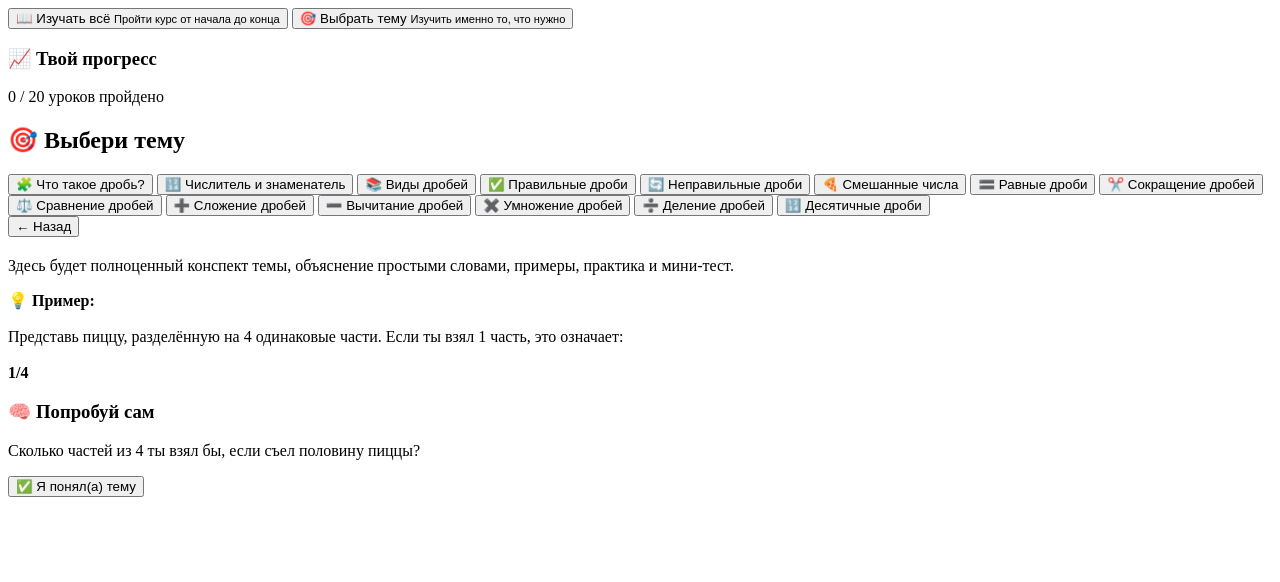
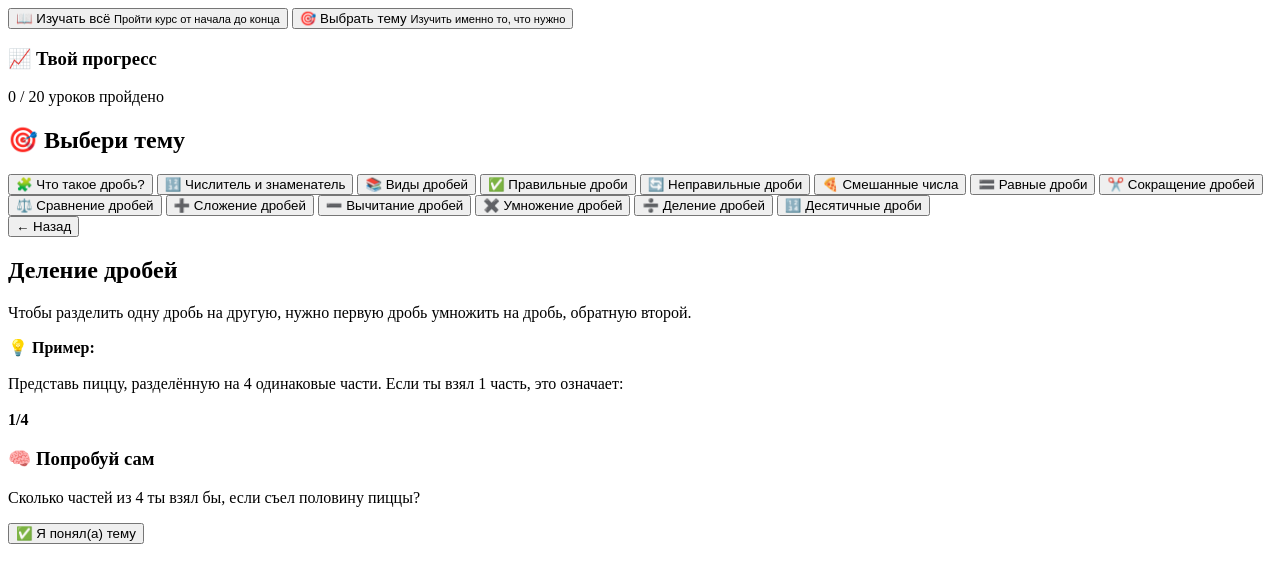
Before and after one commit to vikinino1/Fractions-training, a plain HTML site: page Index.html in a window 1280 px wide. Drawn offline with Linux system fonts and the light colour scheme.

Commit message:
Modify lesson title and content for clarity
Updated lesson title and description in Index.html

```diff
--- a/Index.html
+++ b/Index.html
@@ -88,12 +88,10 @@
 <section class="lesson" id="lesson">
     <button class="back" onclick="closeLesson()">← Назад</button>
 
-    <h2 id="lessonTitle"></h2>
+    <h2 id="lessonTitle">Деление дробей</h2>
 
     <p>
-        Здесь будет полноценный конспект темы,
-        объяснение простыми словами, примеры,
-        практика и мини-тест.
+        Чтобы разделить одну дробь на другую, нужно первую дробь умножить на дробь, обратную второй.
     </p>
 
     <div class="example">
```
